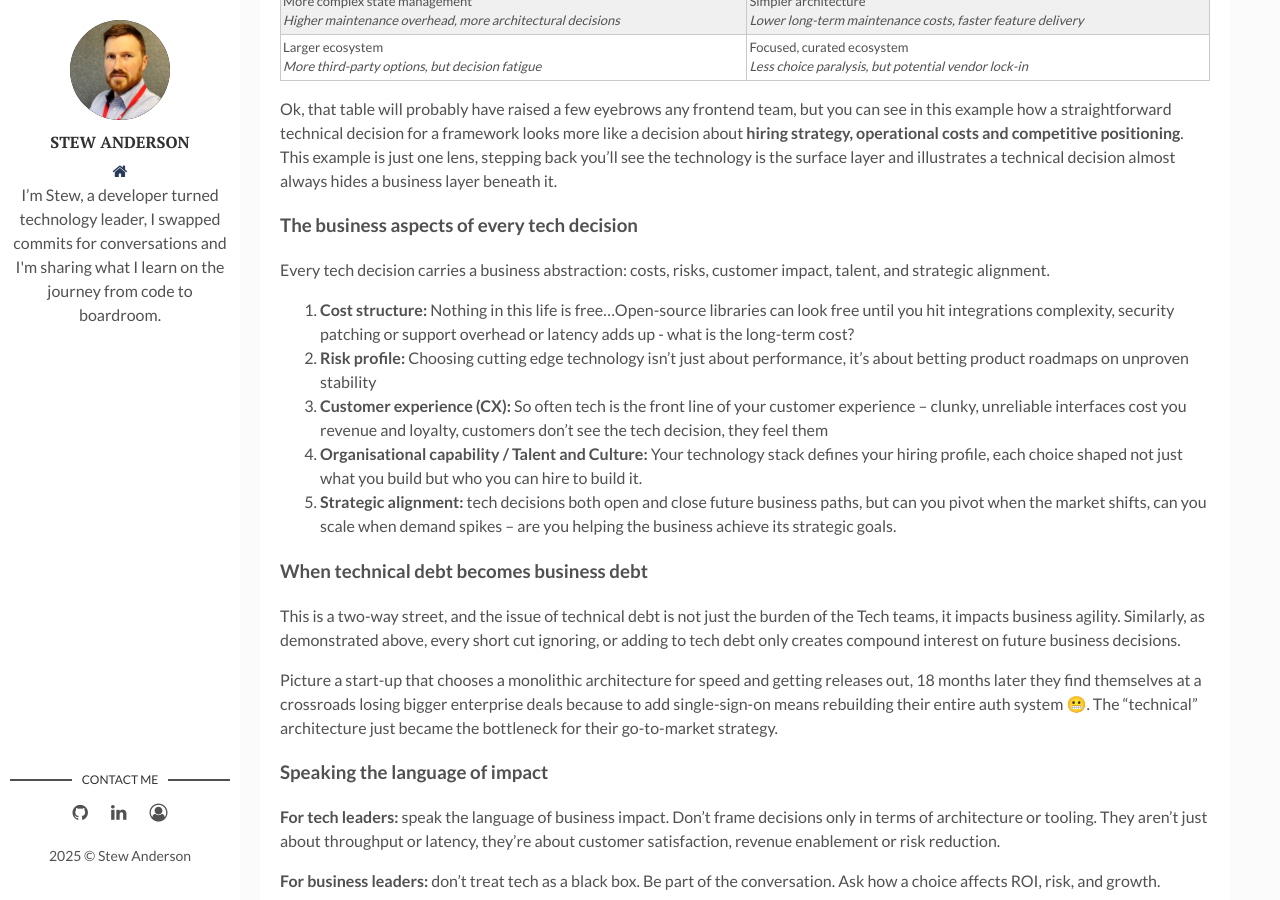
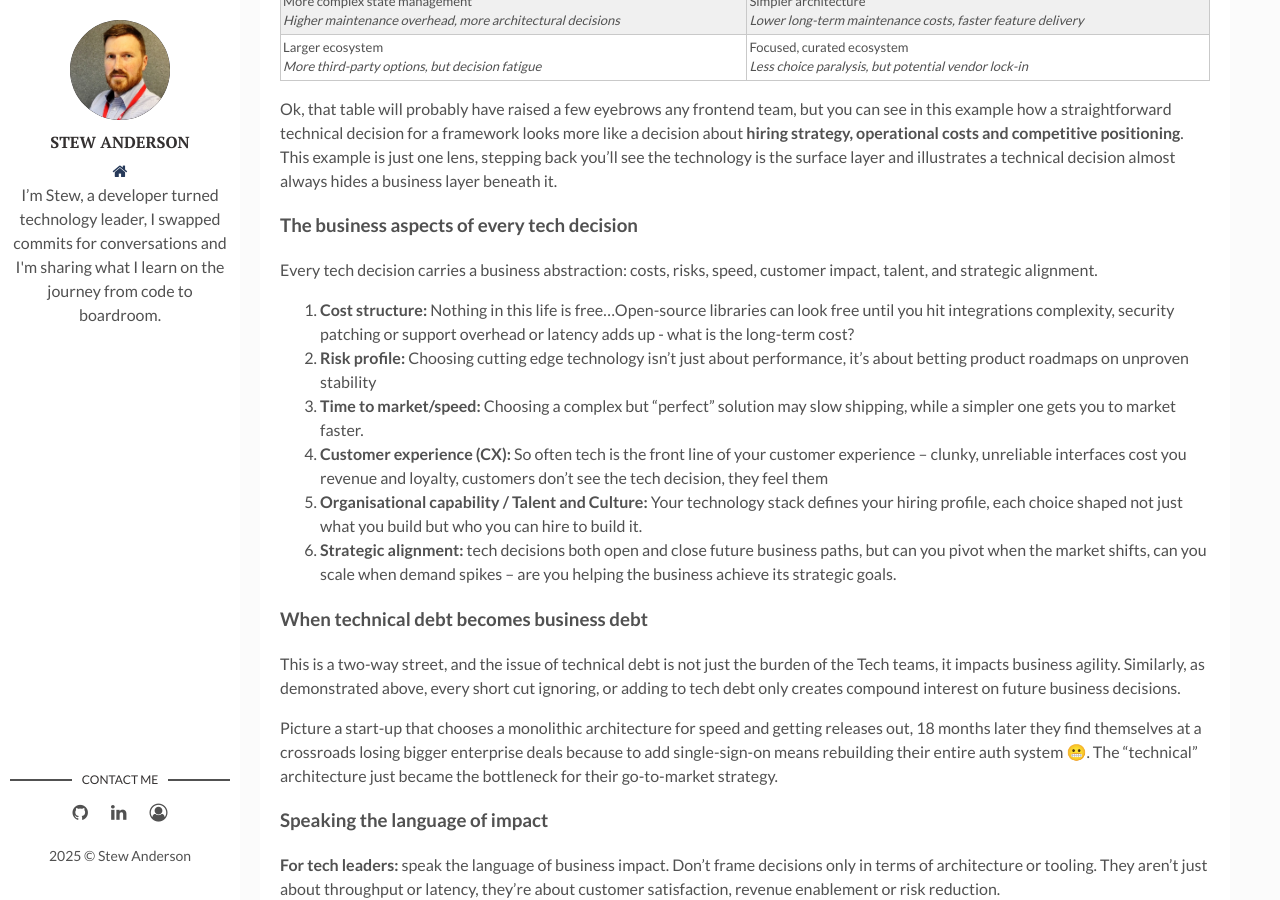
Before and after one commit to stew-anderson/blog, a Jekyll site: the page built from _posts/2025-09-24-technology-strategy-is-business-strategy.markdown, in a window 1280 px wide and 900 px high, scrolled down 1083 px. Built offline with Jekyll 4.4.1, drawn with Linux system fonts in a browser that asks for light colours; emoji names are drawn with the system emoji font.

Commit message:
Final amends to post 5

```diff
--- a/_posts/2025-09-24-technology-strategy-is-business-strategy.markdown
+++ b/_posts/2025-09-24-technology-strategy-is-business-strategy.markdown
@@ -27,13 +27,14 @@ If we consider a simple decision in a project, which front end framework to use,
 Ok, that table will probably have raised a few eyebrows any frontend team, but you can see in this example how a straightforward technical decision for a framework looks more like a decision about **hiring strategy, operational costs and competitive positioning**. This example is just one lens, stepping back you'll see the technology is the surface layer and illustrates a technical decision almost always hides a business layer beneath it.
 
 ### The business aspects of every tech decision
-Every tech decision carries a business abstraction: costs, risks, customer impact, talent, and strategic alignment.
+Every tech decision carries a business abstraction: costs, risks, speed, customer impact, talent, and strategic alignment.
 
 1. **Cost structure:** Nothing in this life is free...Open-source libraries can look free until you hit integrations complexity, security patching or support overhead or latency adds up - what is the long-term cost?
 2. **Risk profile:** Choosing cutting edge technology isn't just about performance, it's about betting product roadmaps on unproven stability
-3. **Customer experience (CX):** So often tech is the front line of your customer experience – clunky, unreliable interfaces cost you revenue and loyalty, customers don't see the tech decision, they feel them
-4. **Organisational capability / Talent and Culture:** Your technology stack defines your hiring profile, each choice shaped not just what you build but who you can hire to build it.
-5. **Strategic alignment:** tech decisions both open and close future business paths, but can you pivot when the market shifts, can you scale when demand spikes – are you helping the business achieve its strategic goals.
+3. **Time to market/speed:** Choosing a complex but "perfect" solution may slow shipping, while a simpler one gets you to market faster.
+4. **Customer experience (CX):** So often tech is the front line of your customer experience – clunky, unreliable interfaces cost you revenue and loyalty, customers don't see the tech decision, they feel them
+5. **Organisational capability / Talent and Culture:** Your technology stack defines your hiring profile, each choice shaped not just what you build but who you can hire to build it.
+6. **Strategic alignment:** tech decisions both open and close future business paths, but can you pivot when the market shifts, can you scale when demand spikes – are you helping the business achieve its strategic goals.
 
 ### When technical debt becomes business debt
 This is a two-way street, and the issue of technical debt is not just the burden of the Tech teams, it impacts business agility. Similarly, as demonstrated above, every short cut ignoring, or adding to tech debt only creates compound interest on future business decisions.
```
